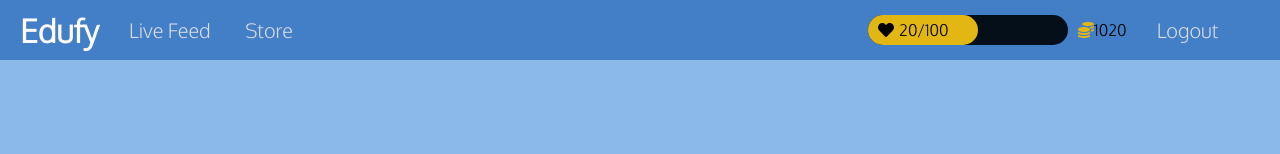
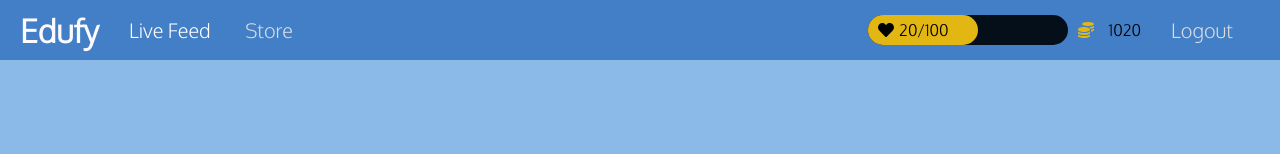
Before and after one commit to jamessnguyenn/EduFy, a React (Create React App) app: page /store in a window 1280 px wide. In both pictures the pointer is over the element "Live Feed". Shown: the top 154 px of the page. Built offline with nearby package versions, Linux system fonts and the light colour scheme.

Commit message:
styled navbar

```diff
--- a/src/components/navbar/navbar.css
+++ b/src/components/navbar/navbar.css
@@ -15,6 +15,9 @@
   margin-left: 30px;
   font-size:20px;
   color: var(--main-grey);
+}
+.navLink:hover{
+  color:white;
 }
 
 .navEnd {
--- a/src/components/navbar/navbar.jsx
+++ b/src/components/navbar/navbar.jsx
@@ -33,7 +33,7 @@ export default function navbar() {
 
         <div className="coinsContainer">
           <FontAwesomeIcon className="coinIcon" icon={faCoins} />
-          1020
+          &nbsp; &nbsp; 1020
         </div>
         <a href = '/' onClick={logout}>
         <small className="navLink">Logout </small>
```
